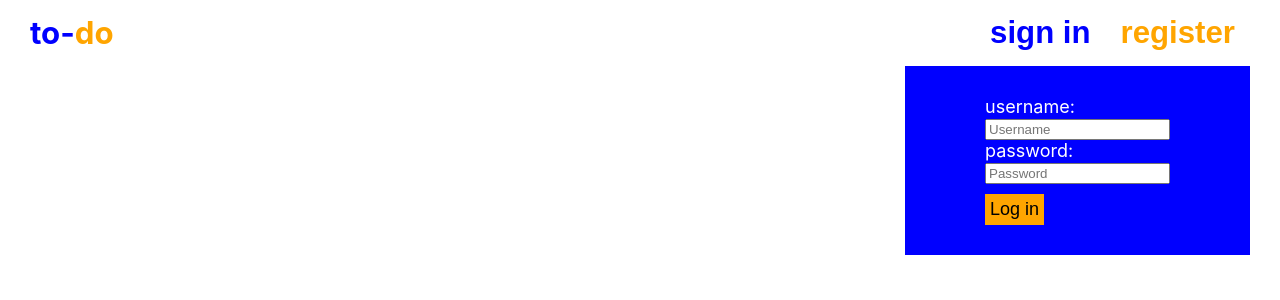
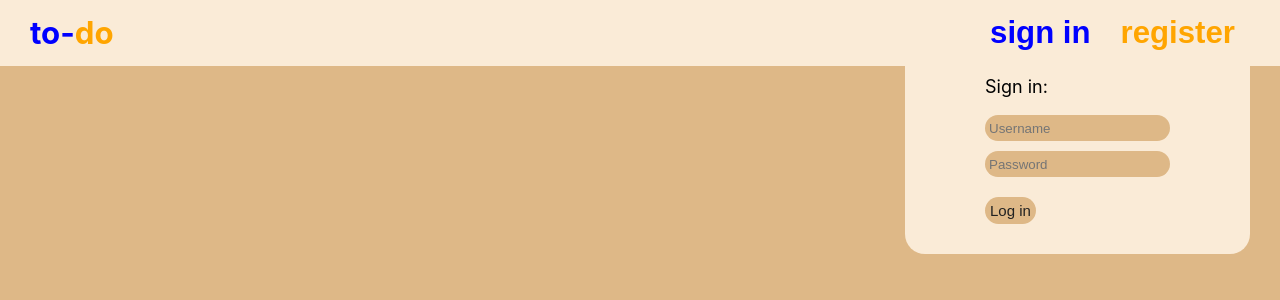
Before and after one commit to Kisokumar/to-do-app, a React (Create React App) app in the folder frontend/: page / in a window 1280 px wide. Both pictures are taken after a click on the button "sign in". Shown: the top 300 px of the page. Built offline with nearby package versions, Linux system fonts and the light colour scheme.

Commit message:
styling: colours and borders

```diff
--- a/frontend/src/App.css
+++ b/frontend/src/App.css
@@ -13,6 +13,7 @@
   }
 } */
 
+
 .App-header {
   padding-left: 30px;
   padding-right: 30px;
@@ -22,10 +23,11 @@
   align-items: center;
   justify-content: space-between;
   font-size: calc(10px + 2vmin);
+  background-color: antiquewhite
 }
 
 .header-btn{
-background-color: white;
+background-color: antiquewhite;
 border: 0;
 padding: 15px;
 font-size:larger;
@@ -61,8 +63,9 @@ font-size:larger;
   margin-right: 30px;
   font-size: large;
   display:flexbox;
-  color: white;
-  background-color: blue;
+  background-color: antiquewhite;
+  border-bottom-left-radius:20px;
+  border-bottom-right-radius:20px
 }
 
 .form-space {
@@ -72,11 +75,13 @@ font-size:larger;
 }
 
 .form-btn {
-  background-color: orange;
+  background-color: burlywood;
+  border-radius:20px;
   padding: 5px;
   border: 0px;
   margin-top: 10px;
-  font-size: large;
+  color:rgb(33, 33, 33);
+  font-size: 15px;
 }
 
 .task-item {
@@ -100,3 +105,15 @@ img {
   width: 40px;
   padding: 0px;
 }
+
+.input-box {
+  background-color: burlywood;
+  height:20px;
+  border-color: transparent;
+  margin-bottom:10px;
+  border-radius: 20px;
+}
+
+.form-title-text {
+  margin-top:-20px;
+}
--- a/frontend/src/components/LogIn.js
+++ b/frontend/src/components/LogIn.js
@@ -1,48 +1,54 @@
-import { useState } from "react"
+import { useState } from "react";
 import userExists from "../utils/userExists";
-
-
 
 let globalusername;
 
 function LogIn(props) {
-
   const [username, setUsername] = useState();
   const [password, setPassword] = useState();
 
   function submitLogIn(event) {
-    event.preventDefault()
+    event.preventDefault();
     const user = {
       username: username,
-      password: password
-    }
+      password: password,
+    };
 
     console.log(user);
     if (userExists) {
       console.log("Log in completed successfully");
-      props.setIsUserLogged(current => !current);
-    }
-    else {
+      props.setIsUserLogged((current) => !current);
+    } else {
       alert("Incorrect username or password");
     }
-    props.setIsLogInShown(current => !current);
+    props.setIsLogInShown((current) => !current);
   }
 
   globalusername = username;
 
-  return(
+  return (
     <div className="form-space">
       <div></div>
       <form className="user-form" onSubmit={submitLogIn}>
-        <label>username: </label><br></br>
-        <input onChange={(e) => setUsername(e.target.value)} placeholder="Username" /><br></br>
-        <label>password: </label><br></br>
-        <input onChange={(e) => setPassword(e.target.value)} placeholder="Password" /><br></br>
-        <button className="form-btn" type="submit">Log in</button>
+        <p className="form-title-text">Sign in:</p>
+        <input
+          onChange={(e) => setUsername(e.target.value)}
+          placeholder="Username"
+          className="input-box"
+        />
+        <br></br>
+        <input
+          onChange={(e) => setPassword(e.target.value)}
+          placeholder="Password"
+          className="input-box"
+        />
+        <br></br>
+        <button className="form-btn" type="submit">
+          Log in
+        </button>
       </form>
     </div>
-
-  )
+  );
 }
 
-export {LogIn, globalusername}
+export { LogIn, globalusername };
--- a/frontend/src/components/Register.js
+++ b/frontend/src/components/Register.js
@@ -1,4 +1,4 @@
-import { useState } from "react"
+import { useState } from "react";
 import fetchData from "../utils/fetchData";
 import registerUser from "../utils/resgisterUser";
 
@@ -10,17 +10,17 @@ export default function Register(props) {
   const [password, setPassword] = useState();
 
   function submitRegister(event) {
-    event.preventDefault()
+    event.preventDefault();
     const newUser = {
       fullname: name + " " + surname,
       username: username,
       password: password,
-      email:email
-    }
+      email: email,
+    };
 
     try {
       registerUser(newUser);
-      props.setIsRegisterShown(current => !current);
+      props.setIsRegisterShown((current) => !current);
       console.log("Registration completed successfully");
       console.log("LogIn to start using to-do");
     } catch (error) {
@@ -28,22 +28,49 @@ export default function Register(props) {
     }
   }
 
-  return(
+  return (
     <div className="form-space">
       <div></div>
-      <form className="user-form" onSubmit={submitRegister}>
-        <label>name: </label><br></br>
-        <input onChange={(e) => setName(e.target.value)} placeholder="Name" /><br></br>
-        <label>surname: </label><br></br>
-        <input onChange={(e) => setSurname(e.target.value)} placeholder="Surname" /><br></br>
-        <label>email: </label><br></br>
-        <input onChange={(e) => setEmail(e.target.value)} placeholder="Email" /><br></br>
-        <label>username: </label><br></br>
-        <input onChange={(e) => setUsername(e.target.value)} placeholder="Username" /><br></br>
-        <label>password: </label><br></br>
-        <input onChange={(e) => setPassword(e.target.value)} placeholder="Password" /><br></br>
-        <button className="form-btn" type="submit">Register</button>
+      <form
+        className="input-box"
+        className="user-form"
+        onSubmit={submitRegister}
+      >
+        <p className="form-title-text">Register:</p>
+        <input
+          className="input-box"
+          onChange={(e) => setName(e.target.value)}
+          placeholder="Name"
+        />
+        <br></br>
+        <input
+          onChange={(e) => setSurname(e.target.value)}
+          placeholder="Surname"
+          className="input-box"
+        />
+        <br></br>
+        <input
+          className="input-box"
+          onChange={(e) => setEmail(e.target.value)}
+          placeholder="Email"
+        />
+        <br></br>
+        <input
+          onChange={(e) => setUsername(e.target.value)}
+          className="input-box"
+          placeholder="Username"
+        />
+        <br></br>
+        <input
+          onChange={(e) => setPassword(e.target.value)}
+          placeholder="Password"
+          className="input-box"
+        />
+        <br></br>
+        <button className="form-btn" type="submit">
+          Register
+        </button>
       </form>
     </div>
-  )
+  );
 }
--- a/frontend/src/index.css
+++ b/frontend/src/index.css
@@ -5,6 +5,7 @@ body {
     sans-serif;
   -webkit-font-smoothing: antialiased;
   -moz-osx-font-smoothing: grayscale;
+  background-color: burlywood;
 }
 
 code {
```
